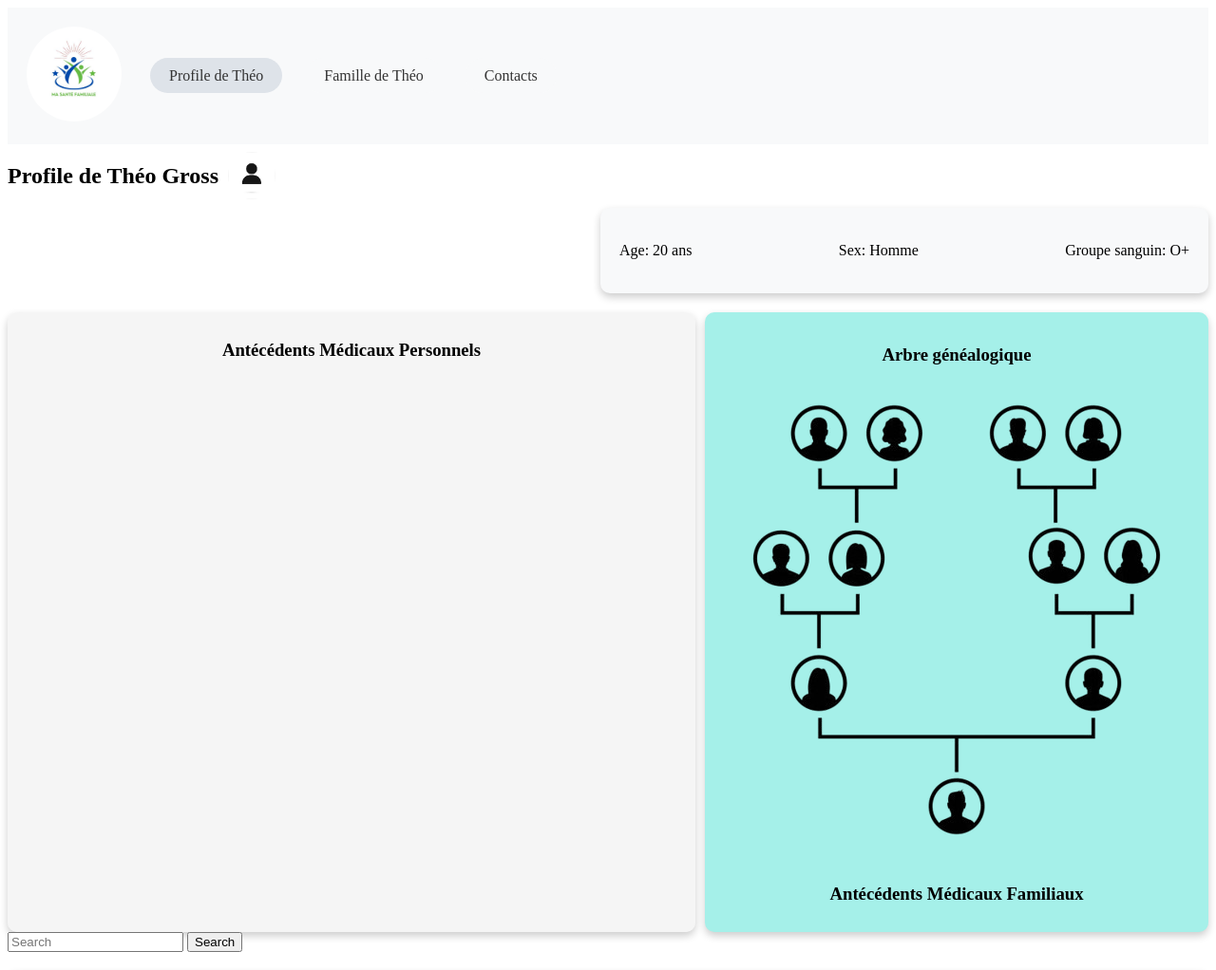
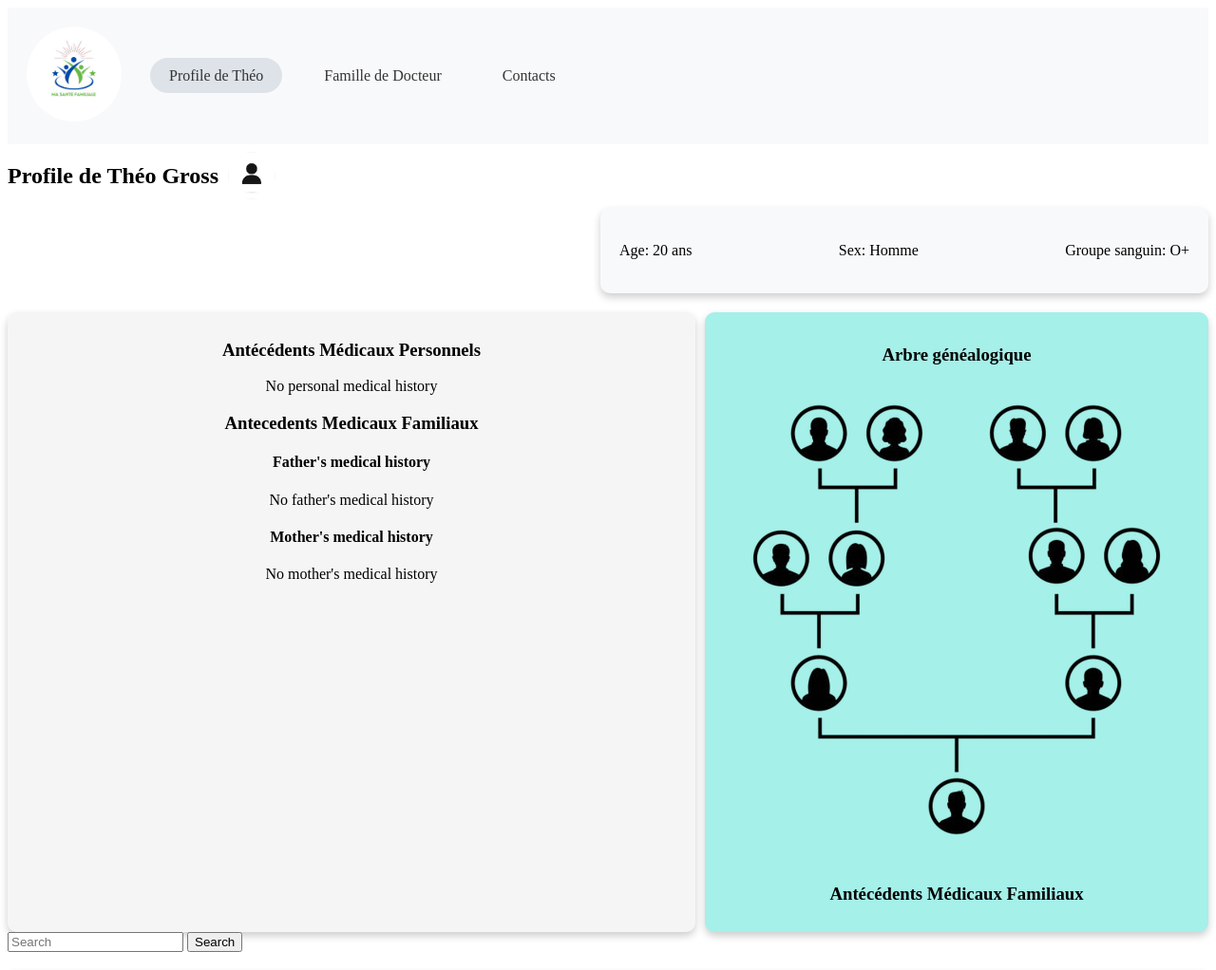
Before and after one commit to An0sis/masantefamiliale, a Django app: page / in a window 1280 px wide. Shown: the top 1022 px of the page at 95% size. Run offline with Django 4.2, Linux system fonts and the light colour scheme; a user stored in the database is signed in; data comes from the database, SQL or seed files in the repository.

Commit message:
add: diseases finder

```diff
--- a/website/accounts/templates/registration/signup.html
+++ b/website/accounts/templates/registration/signup.html
@@ -11,15 +11,14 @@
         {% endif %}
         {{ form.username.label_tag }} {{ form.username }}
         {{ form.password1.label_tag }} {{ form.password1 }}
-  {{ form.password2.label_tag }} {{ form.password2 }}
         <!-- Add your Client model fields here -->
-  {{ form.email.label_tag }} {{ form.email }}
-  {{ form.phone.label_tag }} {{ form.phone }}
         {{ form.name.label_tag }} {{ form.name }}
         {{ form.lastname.label_tag }} {{ form.lastname }}
+        {{ form.birthdate.label_tag }} {{ form.birthdate }}
         {{ form.father_name.label_tag }} {{ form.father_name }}
         {{ form.mother_name.label_tag }} {{ form.mother_name }}
         {{ form.brother_sister.label_tag }} {{ form.brother_sister }}
+        {{ form.diseases.label_tag }} {{ form.diseases }}
 
         <button type="submit">Sign Up</button>
     </form>
--- a/website/main/models.py
+++ b/website/main/models.py
@@ -16,7 +16,7 @@ class Client(models.Model):
     phone = models.CharField(max_length=15, blank=True, null=True)
     name = models.CharField(max_length=50)
     lastname = models.CharField(max_length=50)
-    age = models.IntegerField(blank=True, null=True)
+    birthdate = models.DateField(default='2000-01-01')
     father_name = models.CharField(max_length=50, blank=True, null=True)
     mother_name = models.CharField(max_length=50, blank=True, null=True)
     brother_sister = models.TextField(default='[]', blank=True, null=True)
--- a/website/main/templates/profile_page_admin.html
+++ b/website/main/templates/profile_page_admin.html
@@ -17,7 +17,7 @@
             <nav>
                 <ul>
                     <li class="profile-link"><a href="">Profile de Théo</a></li>
-                    <li><a href="family">Famille de Théo</a></li>
+                    <li><a href="family">Famille de {{ user.client.name }}</a></li>
                     <li><a href="contact.html">Contacts</a></li>
                 </ul>
             </nav>
@@ -38,6 +38,24 @@
             <section class="details">
                 <div class="maladies">
                     <h3>Antécédents Médicaux Personnels</h3>
+                    {% for disease in user_diseases %}
+                        <p>{{ disease.name }}</p>
+                    {% empty %}
+                        <p>No personal medical history</p>
+                    {% endfor %}
+                    <h3>Antecedents Medicaux Familiaux</h3>
+                    <h4>Father's medical history</h4>
+                    {% for disease in father_diseases %}
+                        <p>{{ disease.name }}</p>
+                    {% empty %}
+                        <p>No father's medical history</p>
+                    {% endfor %}
+                    <h4>Mother's medical history</h4>
+                    {% for disease in mother_diseases %}
+                        <p>{{ disease.name }}</p>
+                    {% empty %}
+                        <p>No mother's medical history</p>
+                    {% endfor %}
                 </div>
                 <div class="genealogy">
                     <div class="tree">
@@ -58,12 +76,7 @@
             </form>
             {% if result %}
                 {% for row in result %}
-                    <table>
-                        <tr>
-                            <td>{{ row.user }}</td>
-                            <td>{{ row.name }}</td>
-                        </tr>
-                    </table>
+                    <p>{{ row }}</p>
                 {% endfor %}
             {% elif error %}
                 <p>{{ error }}</p>
--- a/website/main/views.py
+++ b/website/main/views.py
@@ -8,16 +8,37 @@ from website import settings
 
 
 def index(request):
-    context = {}
     if request.method == 'POST':
-        result = Client.objects.filter(user__username__iexact=request.POST.get('txtquery'))
-        if result.exists():
-            context['result'] = result
-        else:
-            context['error'] = 'No results found'
-    return render(request, 'profile_page_admin.html', context)
+        search_str = request.POST.get('txtquery', '')
+        try:
+            client = Client.objects.get(name__iexact=search_str)
+            user_diseases = client.diseases.all()
+            father_diseases = []
+            mother_diseases = []
+            if client.father_name:
+                try:
+                    father = Client.objects.get(name__iexact=client.father_name)
+                    father_diseases = father.diseases.all()
+                except Client.DoesNotExist:
+                    pass
+            if client.mother_name:
+                try:
+                    mother = Client.objects.get(name__iexact=client.mother_name)
+                    mother_diseases = mother.diseases.all()
+                except Client.DoesNotExist:
+                    pass
 
-# Create your views here.
+            return render(request, 'profile_page_admin.html', {
+                'client': client,
+                'user_diseases': user_diseases,
+                'father_diseases': father_diseases,
+                'mother_diseases': mother_diseases,
+            })
+        except Client.DoesNotExist:
+            return render(request, 'profile_page_admin.html', {'error': 'No user found with this name.'})
+    else:
+        return render(request, 'profile_page_admin.html')
+
 
 def familypage(request):
     template = loader.get_template('family_page_admin.html')
```
Also changed, not shown: website/main/forms.py (+21 -12 lines), website/db.sqlite3, website/main/migrations/0003_remove_client_age_client_birthdate.py (added). Lines whose indentation alone changed are shown as unchanged.
